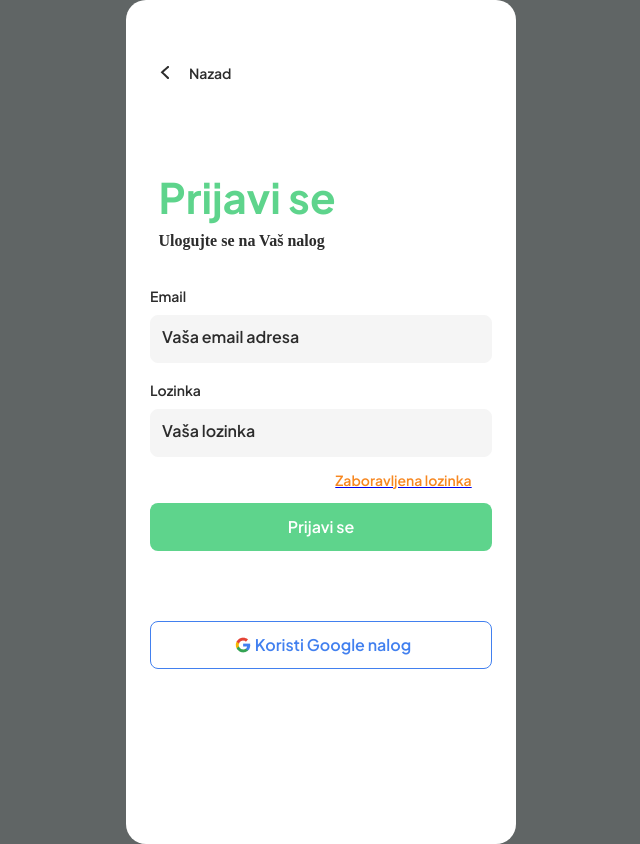
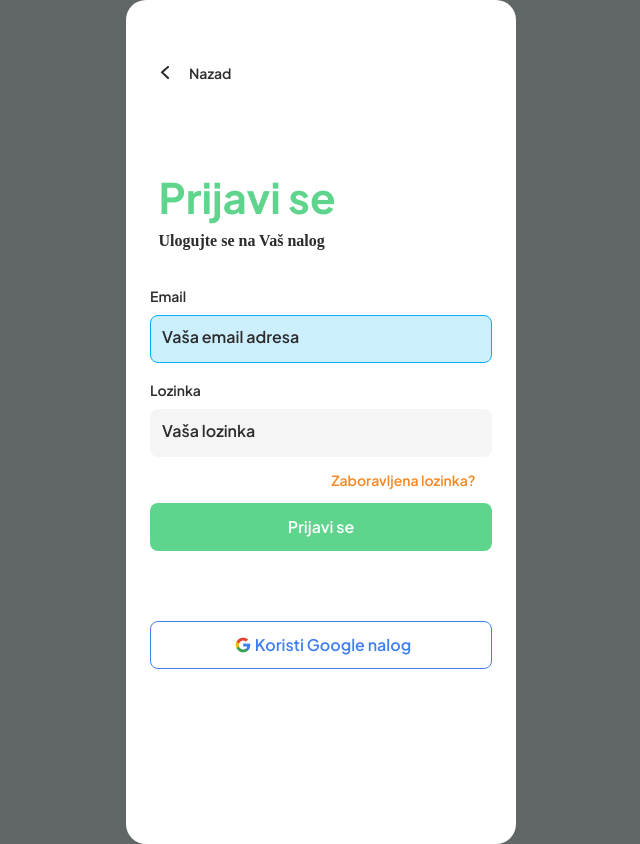
Before and after one commit to VladaTasic987/DriveGreen, a React (Vite) app in the folder DriveGreen/: page /login in a window 1280 px wide. In both pictures the pointer is over the input "Vaša email adresa". Shown: the whole page, without its empty margins (319-959 px from the left). Built offline with nearby package versions, Linux system fonts and the light colour scheme.

Commit message:
Hover styles on buttons and input fields

```diff
--- a/DriveGreen/src/assets/LoginComponents/Login.jsx
+++ b/DriveGreen/src/assets/LoginComponents/Login.jsx
@@ -48,8 +48,9 @@ export function Login() {
             </div>
 
             <Link
+                className='link-to-forgot'
                 to="/forgot">
-                <h4>Zaboravljena lozinka</h4>
+                <h4>Zaboravljena lozinka?</h4>
             </Link>
 
 
--- a/DriveGreen/src/assets/LoginComponents/Register.jsx
+++ b/DriveGreen/src/assets/LoginComponents/Register.jsx
@@ -53,7 +53,7 @@ return (
         </label>
     </div>
 
-    <button>Registruj se</button>
+    <button className='register-btn'>Registruj se</button>
 
 </div>
     )
--- a/DriveGreen/src/assets/LoginComponents/_Login.scss
+++ b/DriveGreen/src/assets/LoginComponents/_Login.scss
@@ -86,6 +86,12 @@
         padding-left: 9px;
     }
 
+    .login-inputs-email input:hover {
+       border-radius: 8px;
+       border: 1px solid #00aef7;
+       background-color: rgba(0, 174, 247, 0.2);
+    }
+
     .login-inputs-password {
         margin-top: 20px;
         width: 100%;
@@ -120,7 +126,17 @@
         padding-left: 9px;
     }
 
-    h4 {
+    .login-inputs-password input:hover {
+       border-radius: 8px;
+       border: 1px solid #00aef7;
+       background-color: rgba(0, 174, 247, 0.2);
+    }
+
+    .link-to-forgot {
+        text-decoration: none;
+    }
+
+    .link-to-forgot h4 {
         font-family: Plus Jakarta Sans;
         font-weight: 600;
         font-size: 14px;
@@ -145,6 +161,10 @@
         cursor: pointer;
     }
 
+    .login-button:hover {
+        background-color: rgba(94, 212, 140, 0.5);
+    }
+
     .login-google {
         display: flex;
         justify-content: center;
@@ -162,4 +182,11 @@
         color: #4280ef;
         cursor: pointer;
     }
+
+    .login-google:hover {
+        border-radius: 8px;
+        border: 2px solid rgba(66, 128, 239, 1);
+        box-shadow: 0 0 0 4px rgba(66, 128, 239, 0.4);
+        border-radius: 4px;
+    }
 }
--- a/DriveGreen/src/assets/LoginComponents/_Register.scss
+++ b/DriveGreen/src/assets/LoginComponents/_Register.scss
@@ -82,6 +82,12 @@
         padding-left: 9px;
     }
 
+    .name-input input:hover {
+       border-radius: 8px;
+       border: 1px solid #00aef7;
+       background-color: rgba(0, 174, 247, 0.2);
+    }
+
     .email-input {
         width: 100%;
         display: flex;
@@ -114,6 +120,12 @@
         color: #2c2c2c;
         line-height: 100%;
         padding-left: 9px;
+    }
+
+    .email-input input:hover {
+       border-radius: 8px;
+       border: 1px solid #00aef7;
+       background-color: rgba(0, 174, 247, 0.2);
     }
 
     .password-input {
@@ -150,7 +162,13 @@
         padding-left: 9px;
     }
 
-    button {
+    .password-input input:hover {
+       border-radius: 8px;
+       border: 1px solid #00aef7;
+       background-color: rgba(0, 174, 247, 0.2);
+    }
+
+    .register-btn {
         height: 48px;
         width: 342px;
         border-radius: 8px;
@@ -164,4 +182,8 @@
         cursor: pointer;
         margin-top: 30px;
     }
+
+    .register-btn:hover {
+        background-color: rgba(94, 212, 140, 0.5);
+    }
 }
--- a/DriveGreen/src/assets/LoginComponents/_Wellcome.scss
+++ b/DriveGreen/src/assets/LoginComponents/_Wellcome.scss
@@ -31,6 +31,7 @@
             background-color: #5ed48c;
             border: none;
             margin-top: 15px;
+            cursor: pointer;
         }
 
         .link-to-login {
@@ -61,6 +62,7 @@
             text-decoration: none;
             color: #ffffff;;
         }
+
         .link-to-registerPartner {
             margin-top: 25px;
             font-family: Plus Jakarta Sans;
@@ -70,6 +72,7 @@
             text-decoration: none;
             color: #000000;;
         }
+
         .link-to-registerPartner-button {
             width: 342px;
             height: 48px;
```
Lines whose indentation alone changed are shown as unchanged.
